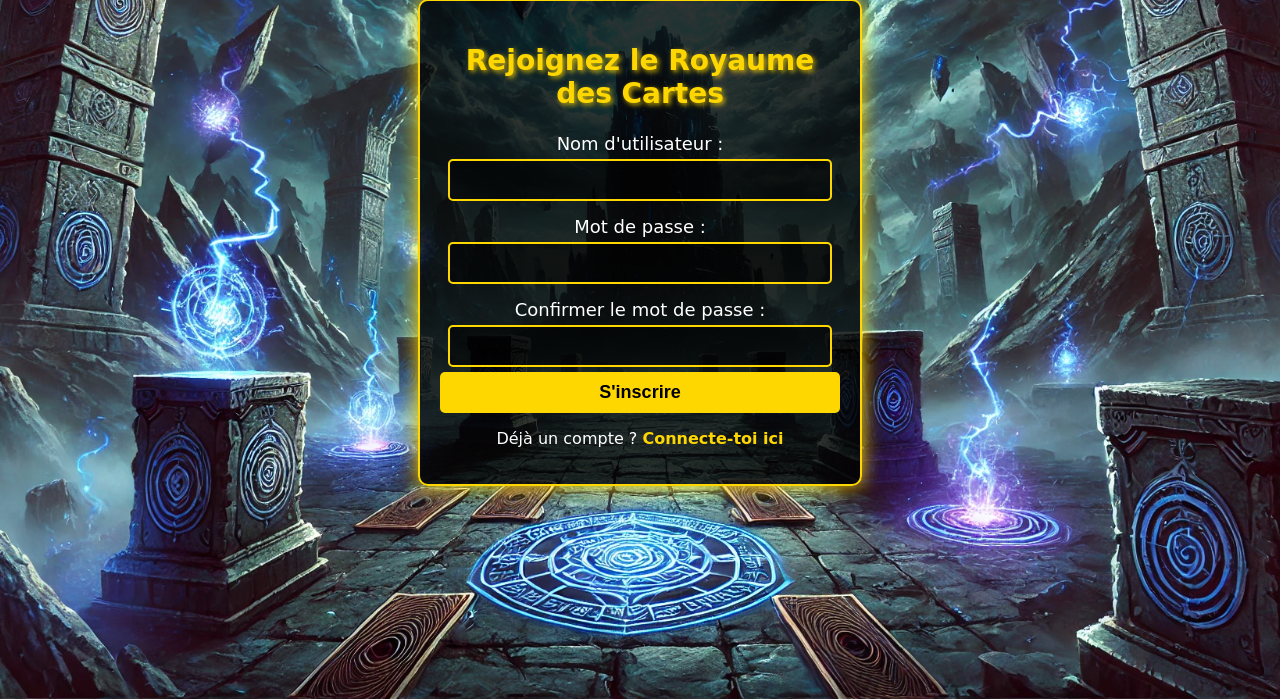
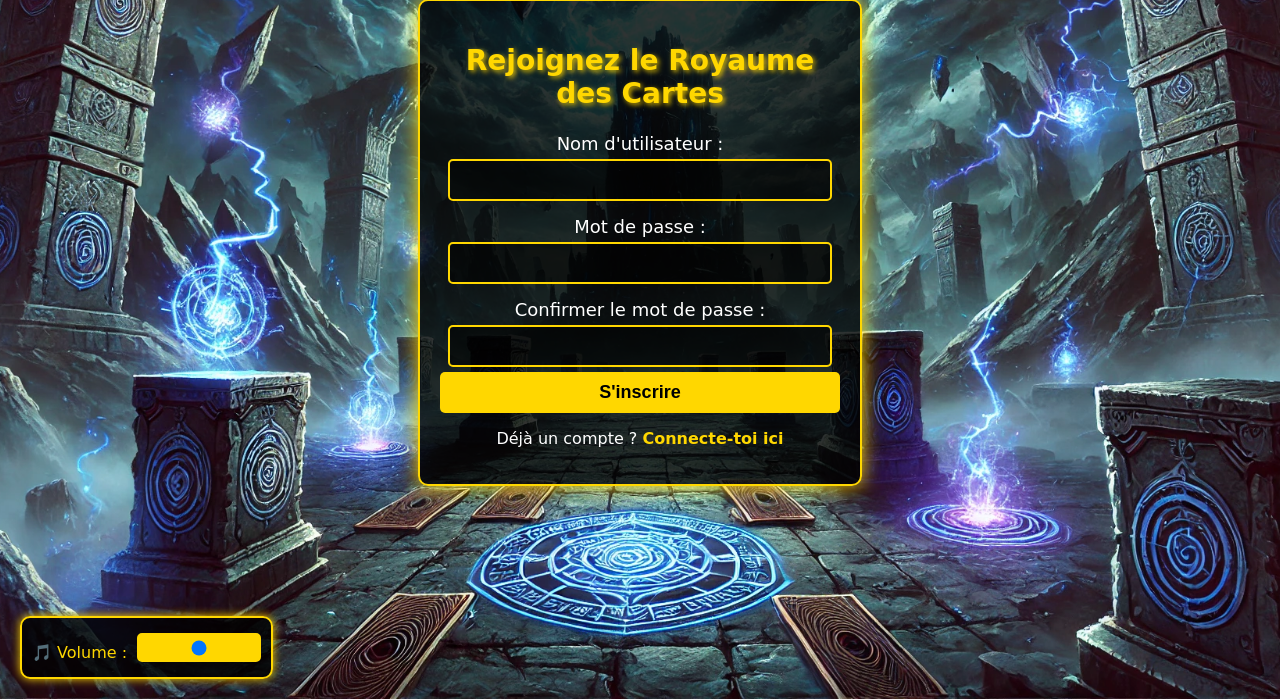
Before and after one commit to Amir-25/kingdom_of_cards, a PHP site: page /register.php in a window 1280 px wide. Shown: the part 101-800 px from the top of the page. Run offline with PHP 8.4, Linux system fonts and the light colour scheme; some web fonts are replaced.

Commit message:
Version 1.1
Oublies pas d'utiliser la data base founie

```diff
--- a/kingdom_of_cards/register.php
+++ b/kingdom_of_cards/register.php
@@ -56,5 +56,30 @@ if ($_SERVER["REQUEST_METHOD"] == "POST") {
         <?php if (isset($error)) echo "<p style='color:red;'>$error</p>"; ?>
         <p>Déjà un compte ? <a href="login.php">Connecte-toi ici</a></p>
     </div>
+    <audio id="audio-player" loop autoplay>
+        <source src="assets/background.mp3" type="audio/mpeg">
+        Votre navigateur ne supporte pas l'audio.
+    </audio>
+
+    <div class="audio-container">
+        <label for="volume">🎵 Volume :</label>
+        <input type="range" id="volume" class="volume-slider" min="0" max="1" step="0.1" value="0.5">
+    </div>
+
+    <script>
+        document.addEventListener("DOMContentLoaded", function () {
+            const audio = document.getElementById("audio-player");
+            const volumeSlider = document.getElementById("volume");
+
+            // Play audio
+            audio.volume = 0.5; // Volume par défaut
+            audio.play().catch(error => console.log("Autoplay bloqué par le navigateur :", error));
+
+            // Modifier le volume
+            volumeSlider.addEventListener("input", function () {
+                audio.volume = this.value;
+            });
+        });
+    </script>
 </body>
 </html>
--- a/kingdom_of_cards/styles.css
+++ b/kingdom_of_cards/styles.css
@@ -70,3 +70,104 @@ a {
 a:hover {
     text-shadow: 0 0 10px #ffd700;
 }
+
+.audio-container {
+    position: fixed;
+    bottom: 20px;
+    left: 20px;
+    background: rgba(0, 0, 0, 0.8);
+    padding: 10px;
+    border: 2px solid #ffd700;
+    border-radius: 10px;
+    box-shadow: 0 0 10px #ffd700;
+    display: flex;
+    align-items: center;
+}
+
+.audio-container label {
+    color: #ffd700;
+    font-size: 16px;
+    margin-right: 10px;
+}
+
+#audio-player {
+    display: none;
+}
+
+.volume-slider {
+    -webkit-appearance: none;
+    appearance: none;
+    width: 100px;
+    height: 5px;
+    background: #ffd700;
+    border-radius: 5px;
+    outline: none;
+    transition: 0.2s;
+}
+
+.volume-slider:hover {
+    box-shadow: 0 0 10px #ffd700;
+}
+
+/* ===================== */
+/* 🔥 Page d'accueil 🔥 */
+/* ===================== */
+
+.intro-container {
+    height: 100vh;
+    display: flex;
+    justify-content: center;
+    align-items: center;
+    background: url('assets/intro-bg.jpg') no-repeat center center fixed;
+    background-size: cover;
+    text-align: center;
+}
+
+.intro-content {
+    background: rgba(0, 0, 0, 0.7);
+    padding: 40px;
+    border: 3px solid #ffd700;
+    border-radius: 15px;
+    box-shadow: 0 0 20px #ffd700;
+    animation: fadeIn 2s ease-in-out;
+}
+
+.intro-title {
+    font-size: 36px;
+    color: #ffd700;
+    text-shadow: 3px 3px 10px rgba(255, 215, 0, 0.8);
+    margin-bottom: 20px;
+}
+
+.start-button {
+    font-size: 20px;
+    font-weight: bold;
+    color: black;
+    background: #ffd700;
+    padding: 15px 30px;
+    border: none;
+    border-radius: 5px;
+    cursor: pointer;
+    transition: 0.3s;
+    text-transform: uppercase;
+    box-shadow: 0 0 10px #ffd700;
+    animation: pulse 1.5s infinite alternate;
+}
+
+.start-button:hover {
+    background: #ffae00;
+    box-shadow: 0 0 20px #ffae00;
+    transform: scale(1.1);
+}
+
+/* Animation de fondu */
+@keyframes fadeIn {
+    from { opacity: 0; transform: scale(0.8); }
+    to { opacity: 1; transform: scale(1); }
+}
+
+/* Animation de pulsation */
+@keyframes pulse {
+    from { transform: scale(1); box-shadow: 0 0 10px #ffd700; }
+    to { transform: scale(1.05); box-shadow: 0 0 20px #ffd700; }
+}
```
Also changed, not shown: kingdom_of_cards/index.php (+26 -0 lines), kingdom_of_cards/login.php (+25 -0 lines), kingdom_of_cards/assets/intro-bg.jpg (added), 1 other file.
